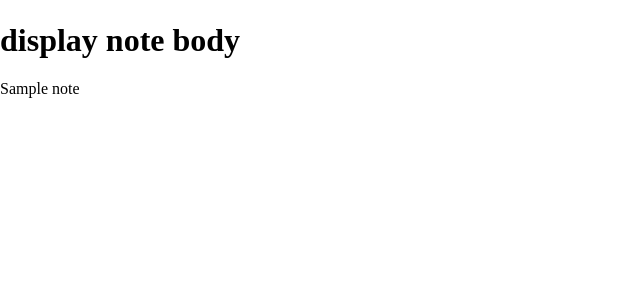
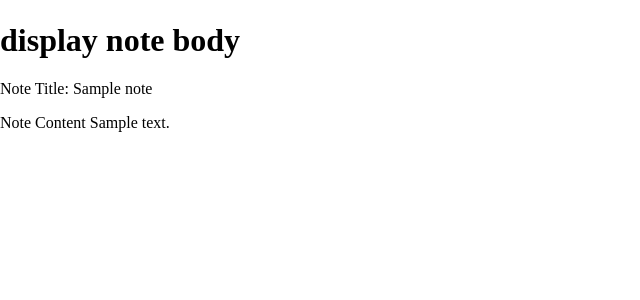
Before and after one commit to tony-against-machine/cmstheone, a Flask app: page /display_note in a window 1280 px wide. Shown: the part 34-334 px from the top of the page, without its empty margins (0-640 px from the left). Run offline with Flask 3, Linux system fonts and the light colour scheme; tables that the repository leaves empty hold one stand-in row (values such as "Sample post").

Commit message:
in the template display_note.html fixed an error displaying a variable from another class (title.article_id on note.title)

```diff
--- a/app/templates/display_note.html
+++ b/app/templates/display_note.html
@@ -10,10 +10,12 @@
 {% for note in notes %}
 <div>
     <p>
-        {{ note.article_id }}
+        Note Title:
+        {{ note.title }}
     </p>
     <p>
-        {{ note.title }}
+        Note Content
+        {{ note.content }}
     </p>
 </div>
 {% endfor %}
```
